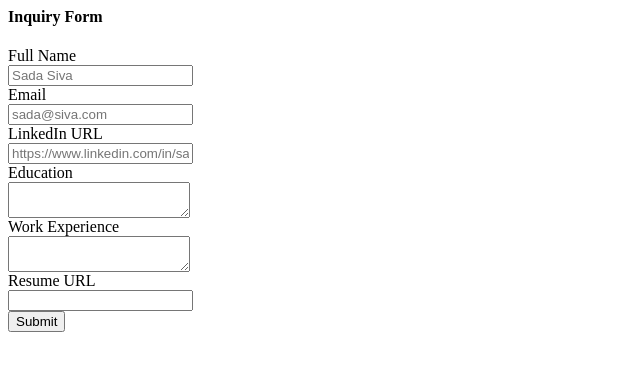
After one commit to Mohdeh/mohsen-web-v2, a Flask app: template templates/application_form.html in a window 1280 px wide. The commit adds this page. Shown: the top 371 px of the page, without its empty margins (0-640 px from the left). Run offline with Flask 3, Linux system fonts and the light colour scheme; the template is opened without the code that fills it, so the values that code supplies are empty.

Commit message:
store inquiry into database

```diff
--- a/app.py
+++ b/app.py
@@ -1,6 +1,5 @@
-from flask import Flask, render_template, jsonify, url_for
-from database import load_roles_from_db, load_role_from_db
-
+from flask import Flask, render_template, jsonify, url_for, request
+from database import load_roles_from_db, load_role_from_db, add_inquiry_to_db
 
 
 app = Flask(__name__)
@@ -26,6 +25,21 @@ def show_role(id):
     return "Not Found", 404
   return render_template('rolepage.html', role=role, name='Mohsen Dehhaghi')
 
+@app.route("/role/<id>/inquiry", methods=['post'])
+def inquiry_about_role(id):
+  # data = request.args
+  data = request.form
+  role = load_role_from_db(id) # display and acknowledgement
+
+  add_inquiry_to_db(id, data) # store data in DB
+
+  # send an email
+
+
+  return render_template('inquiry.html', inquiry=data, name='Mohsen Dehhaghi',
+                        role=role)
+  # return jsonify(data)
+
 
 # Load Browser Favorite Icon
 @app.route('/favicon.ico')
--- /dev/null
+++ b/templates/application_form.html
@@ -0,0 +1,36 @@
+<h4> Inquiry Form </h4>
+<form action="/role/{{role['id']}}/inquiry" method="post">
+
+  <div class="mb-2">
+    <label> Full Name </label> <br>
+    <input type="text" name="full_name" placeholder="Sada Siva">
+  </div>
+
+  <div class="mb-2">
+    <label> Email </label> <br>
+    <input type="text" name="email" placeholder="sada@siva.com">
+  </div>
+
+  <div class="mb-2">
+    <label> LinkedIn URL </label> <br>
+    <input type="text" name="linkedin" placeholder="https://www.linkedin.com/in/sadasiva/">
+  </div>
+
+  <div class="mb-2">
+    <label> Education </label> <br>
+    <textarea name="education"> </textarea>
+  </div>
+
+  <div class="mb-2">
+    <label> Work Experience </label> <br>
+    <textarea name="work_experience"> </textarea>
+  </div>
+
+  <div class="mb-2">
+    <label> Resume URL </label> <br>
+    <input type="text" name="resume">
+  </div>
+
+  <input type="submit">
+
+</form>
--- a/templates/rolepage.html
+++ b/templates/rolepage.html
@@ -27,7 +27,8 @@
         {% endfor %}
       </ul>
 
-      {% include 'footer.html' %}
+      {% include 'application_form.html' %}
     </div>
+    {% include 'footer.html' %}
   </body>
 </html>
```
Also changed, not shown: database.py (+15 -0 lines), templates/banner_inquiry.html (added, +9 -0 lines), templates/inquiry.html (added, +42 -0 lines), static/data-structure-algorithm.jpeg (added), static/maxresdefault.jpg (added).
